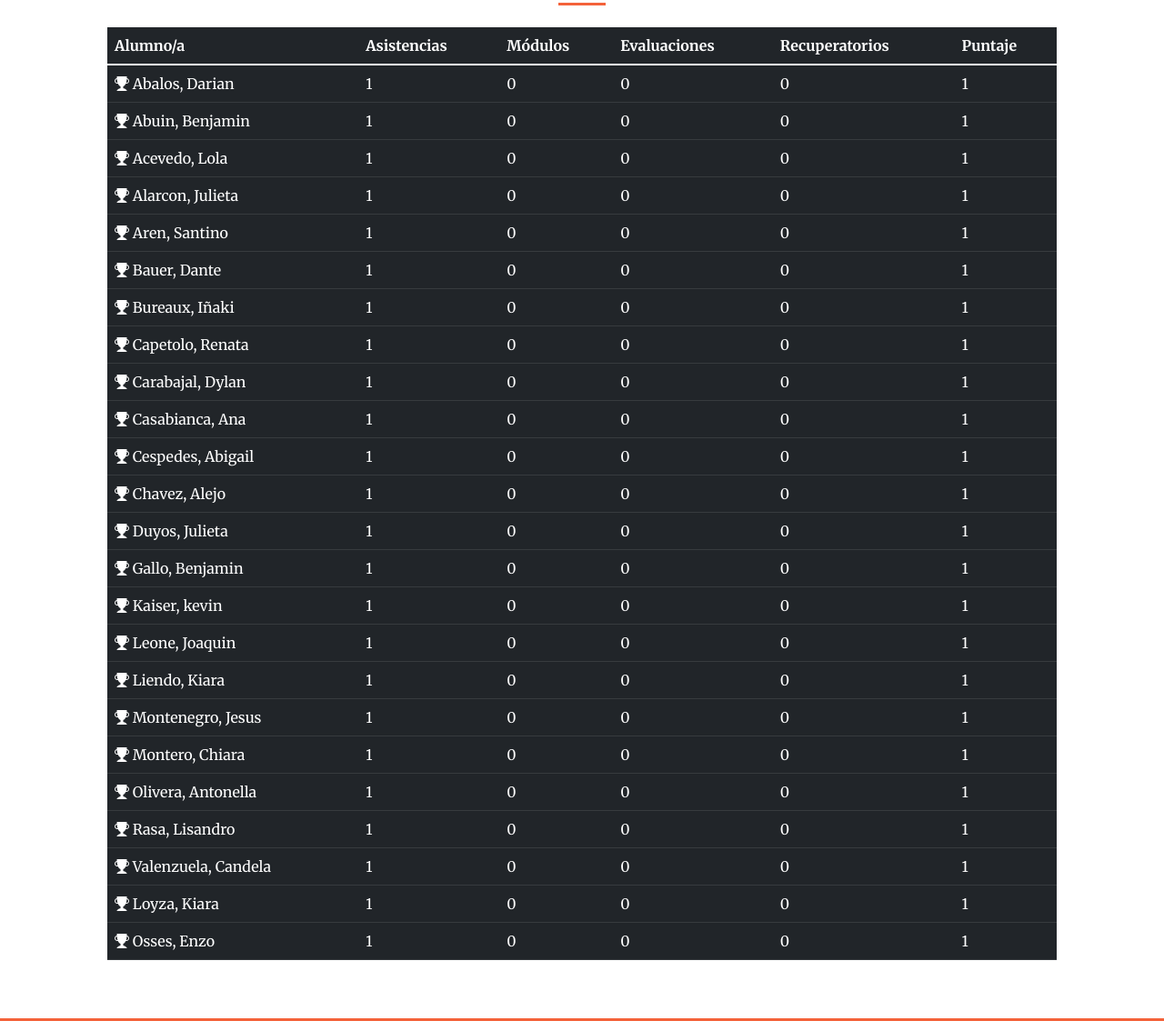
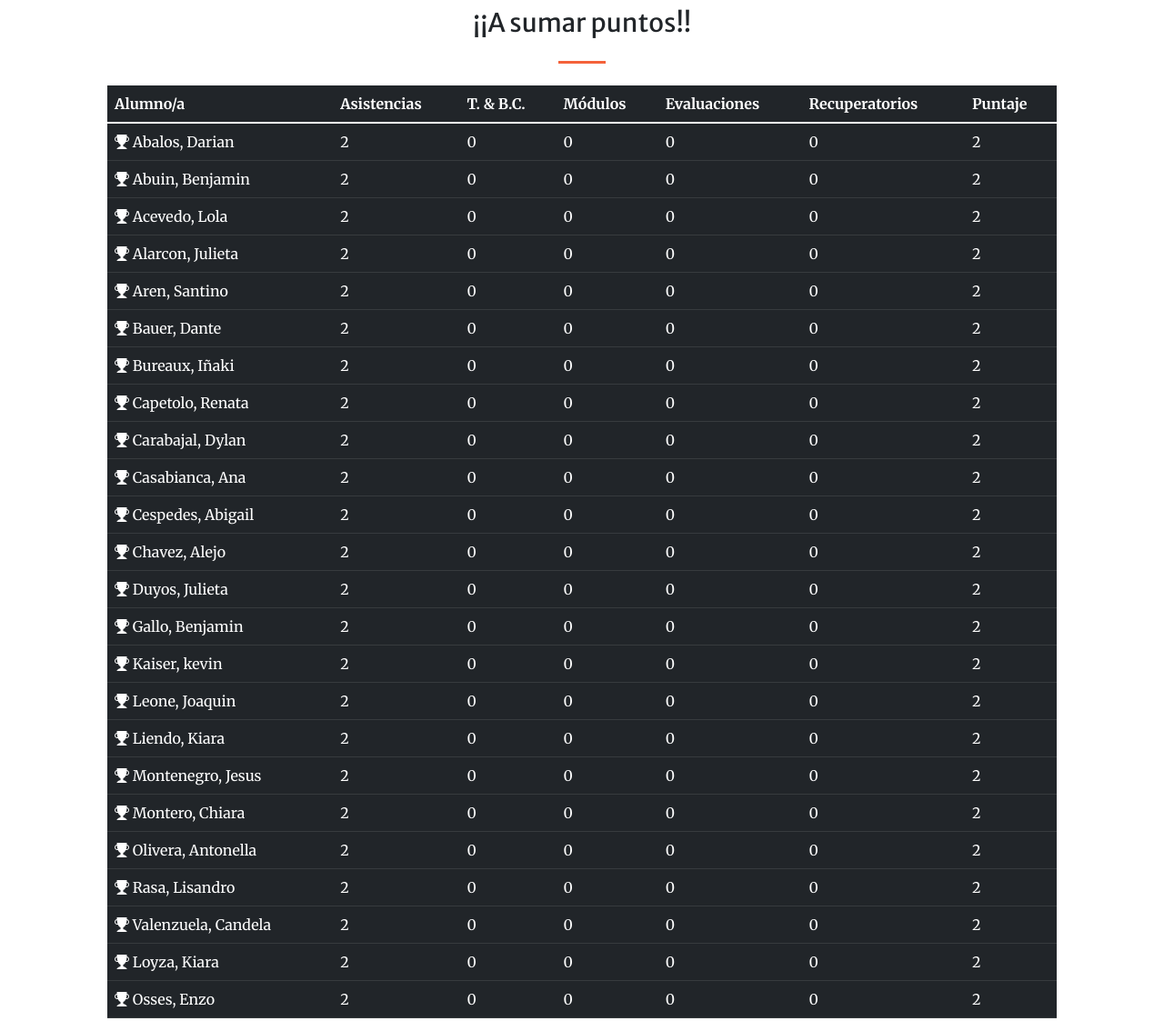
Before and after one commit to santiagopochettino/cienciassociales35, a plain HTML site: page index.html in a window 1280 px wide. Shown: the part 3364-4487 px from the top of the page at 91% size. Drawn offline with nearby package versions, Linux system fonts and the light colour scheme; some packages are replaced by stand-ins of ours; a script that the page names is missing; a web font is replaced by a local one.

Commit message:
[ADD] Asistencia 29/03/22

```diff
--- a/index.html
+++ b/index.html
@@ -236,6 +236,7 @@
                         en el mismo obtengo como calificación 8, de ser asi sumaré la última nota (que en este caso es
                         8).
                     </p>
+                    <p class="text-muted mb-3">T. & B.C.: Trabajo y buen comportamiento. Se otorgará 1 punto por clase asistida.</p>
 
                     <hr class="divider" />
                     <h3>¡¡A sumar puntos!!</h3>
@@ -250,6 +251,7 @@
                             <tr>
                                 <th scope="col">Alumno/a</th>
                                 <th scope="col">Asistencias</th>
+                                <th scope="col">T. & B.C.</th>
                                 <th scope="col">Módulos</th>
                                 <th scope="col">Evaluaciones</th>
                                 <th scope="col">Recuperatorios</th>
--- a/js/app.js
+++ b/js/app.js
@@ -3,195 +3,219 @@ const items = document.getElementById('items')
 
 const alumno1 = {
   name: 'Abalos, Darian',
-  asistencias: 1,
+  asistencias: 2,
+  tbc:0,
   modulos: 0,
   evaluaciones: 0,
   recuperatorios: 0,
-  puntaje: 1
+  puntaje: 2
 }
 const alumno2 = {
   name: 'Abuin, Benjamin',
-  asistencias: 1,
+  asistencias: 2,
+  tbc:0,
   modulos: 0,
   evaluaciones: 0,
   recuperatorios: 0,
-  puntaje: 1
+  puntaje: 2
 }
 const alumno3 = {
   name: 'Acevedo, Lola',
-  asistencias: 1,
+  asistencias: 2,
+  tbc:0,
   modulos: 0,
   evaluaciones: 0,
   recuperatorios: 0,
-  puntaje: 1
+  puntaje: 2
 }
 const alumno4 = {
   name: 'Alarcon, Julieta',
-  asistencias: 1,
+  asistencias: 2,
+  tbc:0,
   modulos: 0,
   evaluaciones: 0,
   recuperatorios: 0,
-  puntaje: 1
+  puntaje: 2
 }
 const alumno5 = {
   name: 'Aren, Santino',
-  asistencias: 1,
+  asistencias: 2,
+  tbc:0,
   modulos: 0,
   evaluaciones: 0,
   recuperatorios: 0,
-  puntaje: 1
+  puntaje: 2
 }
 const alumno6 = {
   name: 'Bauer, Dante',
-  asistencias: 1,
+  asistencias: 2,
+  tbc:0,
   modulos: 0,
   evaluaciones: 0,
   recuperatorios: 0,
-  puntaje: 1
+  puntaje: 2
 }
 const alumno7 = {
   name: 'Bureaux, Iñaki ',
-  asistencias: 1,
+  asistencias: 2,
+  tbc:0,
   modulos: 0,
   evaluaciones: 0,
   recuperatorios: 0,
-  puntaje: 1
+  puntaje: 2
 }
 const alumno8 = {
   name: 'Capetolo, Renata',
-  asistencias: 1,
+  asistencias: 2,
+  tbc:0,
   modulos: 0,
   evaluaciones: 0,
   recuperatorios: 0,
-  puntaje: 1
+  puntaje: 2
 }
 const alumno9 = {
   name: 'Carabajal, Dylan',
-  asistencias: 1,
+  asistencias: 2,
+  tbc:0,
   modulos: 0,
   evaluaciones: 0,
   recuperatorios: 0,
-  puntaje: 1
+  puntaje: 2
 }
 const alumno10 = {
   name: 'Casabianca, Ana',
-  asistencias: 1,
+  asistencias: 2,
+  tbc:0,
   modulos: 0,
   evaluaciones: 0,
   recuperatorios: 0,
-  puntaje: 1
+  puntaje: 2
 }
 const alumno11 = {
   name: 'Cespedes, Abigail ',
-  asistencias: 1,
+  asistencias: 2,
+  tbc:0,
   modulos: 0,
   evaluaciones: 0,
   recuperatorios: 0,
-  puntaje: 1
+  puntaje: 2
 }
 const alumno12 = {
   name: 'Chavez, Alejo ',
-  asistencias: 1,
+  asistencias: 2,
+  tbc:0,
   modulos: 0,
   evaluaciones: 0,
   recuperatorios: 0,
-  puntaje: 1
+  puntaje: 2
 }
 const alumno13 = {
   name: 'Duyos, Julieta',
-  asistencias: 1,
+  asistencias: 2,
+  tbc:0,
   modulos: 0,
   evaluaciones: 0,
   recuperatorios: 0,
-  puntaje: 1
+  puntaje: 2
 }
 const alumno15 ={
   name: 'Gallo, Benjamin',
-  asistencias: 1,
+  asistencias: 2,
+  tbc:0,
   modulos: 0,
   evaluaciones: 0,
   recuperatorios: 0,
-  puntaje: 1
+  puntaje: 2
 }
 const alumno16 ={
   name: 'Kaiser, kevin',
-  asistencias: 1,
+  asistencias: 2,
+  tbc:0,
   modulos: 0,
   evaluaciones: 0,
   recuperatorios: 0,
-  puntaje: 1
+  puntaje: 2
 }
 const alumno17 ={
   name: 'Leone, Joaquin',
-  asistencias: 1,
+  asistencias: 2,
+  tbc:0,
   modulos: 0,
   evaluaciones: 0,
   recuperatorios: 0,
-  puntaje: 1
+  puntaje: 2
 }
 const alumno18 ={
   name: 'Liendo, Kiara',
-  asistencias: 1,
+  asistencias: 2,
+  tbc:0,
   modulos: 0,
   evaluaciones: 0,
   recuperatorios: 0,
-  puntaje: 1
+  puntaje: 2
 }
 const alumno19 ={
   name: 'Montenegro, Jesus',
-  asistencias: 1,
+  asistencias: 2,
+  tbc:0,
   modulos: 0,
   evaluaciones: 0,
   recuperatorios: 0,
-  puntaje: 1
+  puntaje: 2
 }
 const alumno20 ={
   name: 'Montero, Chiara',
-  asistencias: 1,
+  asistencias: 2,
+  tbc:0,
   modulos: 0,
   evaluaciones: 0,
   recuperatorios: 0,
-  puntaje: 1
+  puntaje: 2
 }
 const alumno21 ={
   name: 'Olivera, Antonella',
-  asistencias: 1,
+  asistencias: 2,
+  tbc:0,
   modulos: 0,
   evaluaciones: 0,
   recuperatorios: 0,
-  puntaje: 1
+  puntaje: 2
 }
 const alumno22 ={
   name: 'Rasa, Lisandro',
-  asistencias: 1,
+  asistencias: 2,
+  tbc:0,
   modulos: 0,
   evaluaciones: 0,
   recuperatorios: 0,
-  puntaje: 1
+  puntaje: 2
 }
 const alumno24 ={
   name: 'Valenzuela, Candela',
-  asistencias: 1,
+  asistencias: 2,
+  tbc:0,
   modulos: 0,
   evaluaciones: 0,
   recuperatorios: 0,
-  puntaje: 1
+  puntaje: 2
 }
 const alumno25 ={
   name: 'Loyza, Kiara',
-  asistencias: 1,
+  asistencias: 2,
+  tbc:0,
   modulos: 0,
   evaluaciones: 0,
   recuperatorios: 0,
-  puntaje: 1
+  puntaje: 2
 }
 const alumno26 ={
   name: 'Osses, Enzo',
-  asistencias: 1,
+  asistencias: 2,
+  tbc:0,
   modulos: 0,
   evaluaciones: 0,
   recuperatorios: 0,
-  puntaje: 1
+  puntaje: 2
 }
 
 
@@ -211,6 +235,7 @@ items.innerHTML = `
 <tr>
   <td><i class="bi-trophy-fill"></i> ${alumno1.name}</td>
   <td>${alumno1.asistencias}</td>
+  <td>${alumno1.tbc}</td>
   <td>${alumno1.modulos}</td>
   <td>${alumno1.evaluaciones}</td>
   <td>${alumno1.recuperatorios}</td>
@@ -219,6 +244,7 @@ items.innerHTML = `
 <tr>
   <td><i class="bi-trophy-fill"></i> ${alumno2.name}</td>
   <td>${alumno2.asistencias}</td>
+  <td>${alumno2.tbc}</td>
   <td>${alumno2.modulos}</td>
   <td>${alumno2.evaluaciones}</td>
   <td>${alumno2.recuperatorios}</td>
@@ -227,6 +253,7 @@ items.innerHTML = `
 <tr>
   <td><i class="bi-trophy-fill"></i> ${alumno3.name}</td>
   <td>${alumno3.asistencias}</td>
+  <td>${alumno3.tbc}</td>
   <td>${alumno3.modulos}</td>
   <td>${alumno3.evaluaciones}</td>
   <td>${alumno3.recuperatorios}</td>
@@ -236,6 +263,7 @@ items.innerHTML = `
 <tr>
   <td><i class="bi-trophy-fill"></i> ${alumno4.name}</td>
   <td>${alumno4.asistencias}</td>
+  <td>${alumno4.tbc}</td>
   <td>${alumno4.modulos}</td>
   <td>${alumno4.evaluaciones}</td>
   <td>${alumno4.recuperatorios}</td>
@@ -244,6 +272,7 @@ items.innerHTML = `
 <tr>
   <td><i class="bi-trophy-fill"></i> ${alumno5.name}</td>
   <td>${alumno5.asistencias}</td>
+  <td>${alumno5.tbc}</td>
   <td>${alumno5.modulos}</td>
   <td>${alumno5.evaluaciones}</td>
   <td>${alumno5.recuperatorios}</td>
@@ -252,6 +281,7 @@ items.innerHTML = `
 <tr>
   <td><i class="bi-trophy-fill"></i> ${alumno6.name}</td>
   <td>${alumno6.asistencias}</td>
+  <td>${alumno6.tbc}</td>
   <td>${alumno6.modulos}</td>
   <td>${alumno6.evaluaciones}</td>
   <td>${alumno6.recuperatorios}</td>
@@ -260,6 +290,7 @@ items.innerHTML = `
 <tr>
   <td><i class="bi-trophy-fill"></i> ${alumno7.name}</td>
   <td>${alumno7.asistencias}</td>
+  <td>${alumno7.tbc}</td>
   <td>${alumno7.modulos}</td>
   <td>${alumno7.evaluaciones}</td>
   <td>${alumno7.recuperatorios}</td>
@@ -268,6 +299,7 @@ items.innerHTML = `
 <tr>
   <td><i class="bi-trophy-fill"></i> ${alumno8.name}</td>
   <td>${alumno8.asistencias}</td>
+  <td>${alumno8.tbc}</td>
   <td>${alumno8.modulos}</td>
   <td>${alumno8.evaluaciones}</td>
   <td>${alumno8.recuperatorios}</td>
@@ -277,6 +309,7 @@ items.innerHTML = `
 <tr>
   <td><i class="bi-trophy-fill"></i> ${alumno9.name}</td>
   <td>${alumno9.asistencias}</td>
+  <td>${alumno9.tbc}</td>
   <td>${alumno9.modulos}</td>
   <td>${alumno9.evaluaciones}</td>
   <td>${alumno9.recuperatorios}</td>
@@ -285,6 +318,7 @@ items.innerHTML = `
 <tr>
   <td><i class="bi-trophy-fill"></i> ${alumno10.name}</td>
   <td>${alumno10.asistencias}</td>
+  <td>${alumno10.tbc}</td>
   <td>${alumno10.modulos}</td>
   <td>${alumno10.evaluaciones}</td>
   <td>${alumno10.recuperatorios}</td>
@@ -293,6 +327,7 @@ items.innerHTML = `
 <tr>
   <td><i class="bi-trophy-fill"></i> ${alumno11.name}</td>
   <td>${alumno11.asistencias}</td>
+  <td>${alumno11.tbc}</td>
   <td>${alumno11.modulos}</td>
   <td>${alumno11.evaluaciones}</td>
   <td>${alumno11.recuperatorios}</td>
@@ -301,6 +336,7 @@ items.innerHTML = `
 <tr>
   <td><i class="bi-trophy-fill"></i> ${alumno12.name}</td>
   <td>${alumno12.asistencias}</td>
+  <td>${alumno12.tbc}</td>
   <td>${alumno12.modulos}</td>
   <td>${alumno12.evaluaciones}</td>
   <td>${alumno12.recuperatorios}</td>
@@ -310,6 +346,7 @@ items.innerHTML = `
 <tr>
   <td><i class="bi-trophy-fill"></i> ${alumno13.name}</td>
   <td>${alumno13.asistencias}</td>
+  <td>${alumno13.tbc}</td>
   <td>${alumno13.modulos}</td>
   <td>${alumno13.evaluaciones}</td>
   <td>${alumno13.recuperatorios}</td>
@@ -319,6 +356,7 @@ items.innerHTML = `
 <tr>
   <td><i class="bi-trophy-fill"></i> ${alumno15.name}</td>
   <td>${alumno15.asistencias}</td>
+  <td>${alumno15.tbc}</td>
   <td>${alumno15.modulos}</td>
   <td>${alumno15.evaluaciones}</td>
   <td>${alumno15.recuperatorios}</td>
@@ -327,6 +365,7 @@ items.innerHTML = `
 <tr>
   <td><i class="bi-trophy-fill"></i> ${alumno16.name}</td>
   <td>${alumno16.asistencias}</td>
+  <td>${alumno16.tbc}</td>
   <td>${alumno16.modulos}</td>
   <td>${alumno16.evaluaciones}</td>
   <td>${alumno16.recuperatorios}</td>
@@ -335,6 +374,7 @@ items.innerHTML = `
 <tr>
   <td><i class="bi-trophy-fill"></i> ${alumno17.name}</td>
   <td>${alumno17.asistencias}</td>
+  <td>${alumno17.tbc}</td>
   <td>${alumno17.modulos}</td>
   <td>${alumno17.evaluaciones}</td>
   <td>${alumno17.recuperatorios}</td>
@@ -344,6 +384,7 @@ items.innerHTML = `
 <tr>
   <td><i class="bi-trophy-fill"></i> ${alumno18.name}</td>
   <td>${alumno18.asistencias}</td>
+  <td>${alumno18.tbc}</td>
   <td>${alumno18.modulos}</td>
   <td>${alumno18.evaluaciones}</td>
   <td>${alumno18.recuperatorios}</td>
@@ -353,6 +394,7 @@ items.innerHTML = `
 <tr>
   <td><i class="bi-trophy-fill"></i> ${alumno19.name}</td>
   <td>${alumno19.asistencias}</td>
+  <td>${alumno19.tbc}</td>
   <td>${alumno19.modulos}</td>
   <td>${alumno19.evaluaciones}</td>
   <td>${alumno19.recuperatorios}</td>
@@ -361,6 +403,7 @@ items.innerHTML = `
 <tr>
   <td><i class="bi-trophy-fill"></i> ${alumno20.name}</td>
   <td>${alumno20.asistencias}</td>
+  <td>${alumno20.tbc}</td>
   <td>${alumno20.modulos}</td>
   <td>${alumno20.evaluaciones}</td>
   <td>${alumno20.recuperatorios}</td>
@@ -369,6 +412,7 @@ items.innerHTML = `
 <tr>
   <td><i class="bi-trophy-fill"></i> ${alumno21.name}</td>
   <td>${alumno21.asistencias}</td>
+   <td>${alumno21.tbc}</td>
   <td>${alumno21.modulos}</td>
   <td>${alumno21.evaluaciones}</td>
   <td>${alumno21.recuperatorios}</td>
@@ -377,6 +421,7 @@ items.innerHTML = `
 <tr>
   <td><i class="bi-trophy-fill"></i> ${alumno22.name}</td>
   <td>${alumno22.asistencias}</td>
+   <td>${alumno22.tbc}</td>
   <td>${alumno22.modulos}</td>
   <td>${alumno22.evaluaciones}</td>
   <td>${alumno22.recuperatorios}</td>
@@ -386,6 +431,7 @@ items.innerHTML = `
 <tr>
   <td><i class="bi-trophy-fill"></i> ${alumno24.name}</td>
   <td>${alumno24.asistencias}</td>
+   <td>${alumno24.tbc}</td>
   <td>${alumno24.modulos}</td>
   <td>${alumno24.evaluaciones}</td>
   <td>${alumno24.recuperatorios}</td>
@@ -395,6 +441,7 @@ items.innerHTML = `
 <tr>
   <td><i class="bi-trophy-fill"></i> ${alumno25.name}</td>
   <td>${alumno25.asistencias}</td>
+   <td>${alumno25.tbc}</td>
   <td>${alumno25.modulos}</td>
   <td>${alumno25.evaluaciones}</td>
   <td>${alumno25.recuperatorios}</td>
@@ -403,6 +450,7 @@ items.innerHTML = `
 <tr>
   <td><i class="bi-trophy-fill"></i> ${alumno26.name}</td>
   <td>${alumno26.asistencias}</td>
+  <td>${alumno26.tbc}</td>
   <td>${alumno26.modulos}</td>
   <td>${alumno26.evaluaciones}</td>
   <td>${alumno26.recuperatorios}</td>
```
